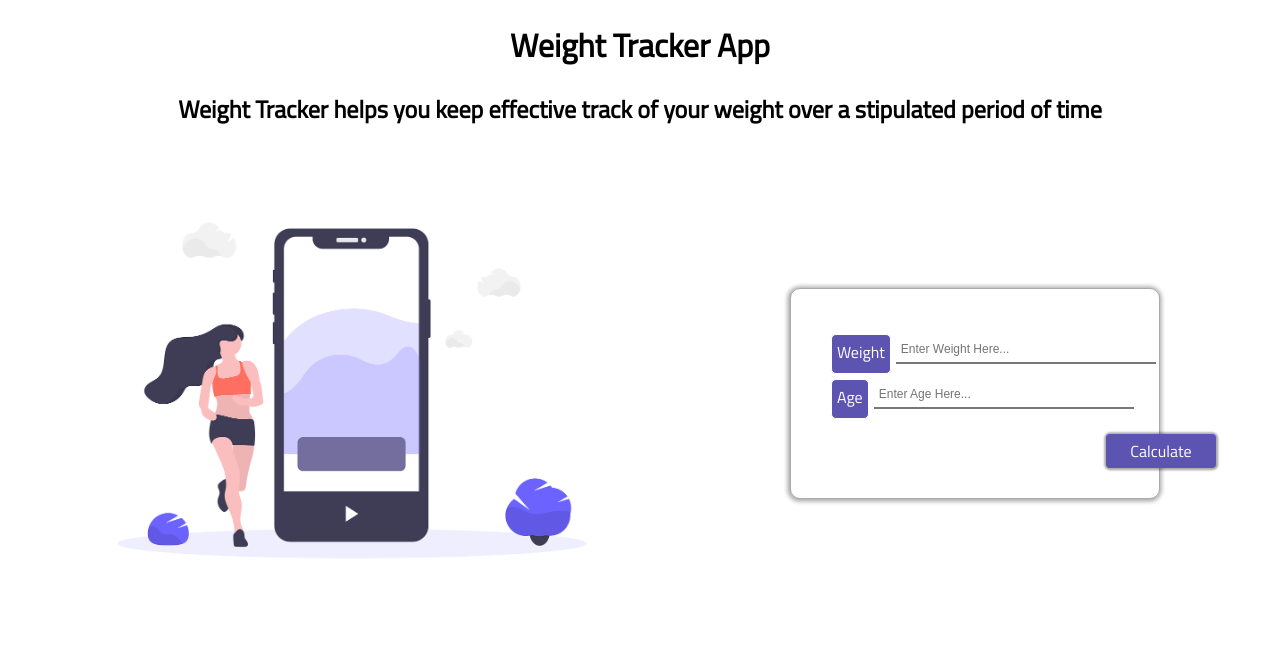
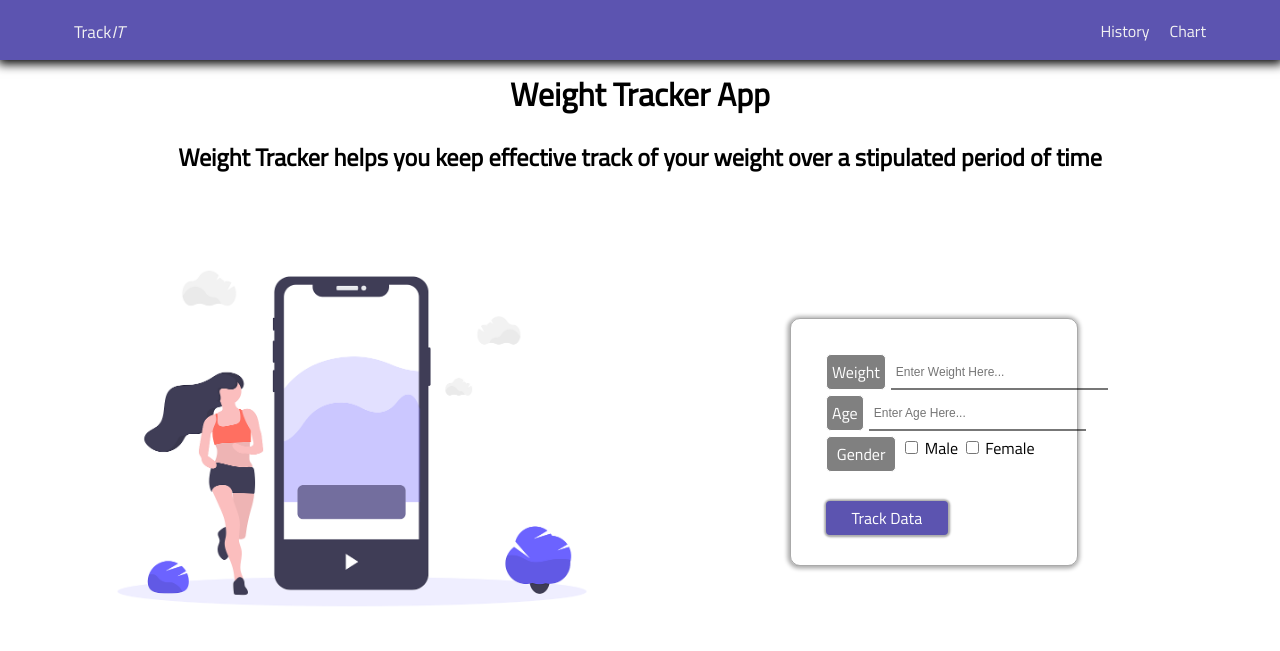
Before and after one commit to Hybee22/weight-tracker, a plain HTML site: page index.html in a window 1280 px wide. Drawn offline with Linux system fonts and the light colour scheme.

Commit message:
added a few styles to the project

```diff
--- a/assets/css/style.css
+++ b/assets/css/style.css
@@ -12,6 +12,47 @@ body {
 .container {
   max-width: 90%;
   margin: 20px auto;
+}
+
+.navbar {
+  overflow: hidden;
+  background-color: var(--mainColor);
+  position: fixed;
+  top: 0;
+  width: 100%;
+  height: 60px;
+  box-shadow: 0 1.5px 10px 2.5px #000;
+}
+
+.navbar a.right {
+  float: right;
+  display: block;
+  color: #f2f2f2;
+  text-align: center;
+  padding: 14px 10px;
+  text-decoration: none;
+  font-size: 16px;
+}
+
+.navbar a {
+  float: left;
+  display: block;
+  color: #f2f2f2;
+  text-align: center;
+  padding: 14px 10px;
+  text-decoration: none;
+  font-size: 17px;
+  position: relative;
+  bottom: 15px;
+}
+
+.navbar a.right:hover {
+  background: #ddd;
+  color: black;
+}
+
+.header-text {
+  margin-top: 70px;
 }
 
 .center {
@@ -37,8 +78,7 @@ body {
 }
 
 .card {
-  padding: 40px;
-  width: 100%;
+  padding: 10px 5px;
   border: 1px solid #0005;
   border-radius: 10px;
   box-shadow: -0.5px 0.5px 4px 2px #0005;
@@ -47,15 +87,16 @@ body {
   left: 150px;
 }
 
-.card.card-content {
-  padding: 20px;
-  width: 400px;
+.card .card-content {
+  padding: 20px 30px;
+  width: auto;
+  box-sizing: border-box;
 }
 
 .input-field {
   position: relative;
   display: grid;
-  grid-template-columns: 1fr 1fr;
+  grid-template-columns: 1fr 2fr;
   gap: 5px;
   margin-top: 5px;
 }
@@ -66,18 +107,15 @@ body {
   outline: none;
   padding: 10px 0;
   font-size: 16px;
-  margin-bottom: 10px;
   background: transparent;
   border-bottom: 2px solid #0008;
-  width: 250px;
   display: block;
   padding: 5px;
-  transition: width 0.35s ease-in-out;
+  /* transition: width 0.35s ease-in-out; */
 }
 
 .input-field input:focus {
   border-color: var(--mainColor);
-  /* width: 350px; */
 }
 
 .input-field input::placeholder {
@@ -85,18 +123,19 @@ body {
 }
 
 .input-field label {
-  background: var(--mainColor);
+  background: grey;
   color: white;
   display: inline-block;
   padding: 5px;
   text-align: center;
   border: 1px solid #fff;
   border-radius: 5px;
+  /* width: 111.76px; */
 }
 
 .btn {
   padding: 5px;
-  width: 100px;
+  width: 111.76px;
   text-align: center;
   border-radius: 4px;
   cursor: pointer;
@@ -115,10 +154,43 @@ body {
 .submit-btn {
   box-shadow: 0.25px 0.25px 2px 2px #0005;
   position: relative;
-  left: 275px;
-  top: 10px;
+  /* top: 10px; */
+  right: 0;
 }
 
+@media screen and (max-width: 992px) {
+}
+
+/* On screens that are 600px or less, set the background color to olive */
+@media screen and (max-width: 600px) {
+  .hero {
+    grid-template-columns: 1fr;
+    align-items: center;
+    justify-content: center;
+  }
+}
+
+@media screen and (max-width: 480px) {
+  .hero-img img {
+    width: 100%;
+  }
+  .card {
+    left: 0px;
+  }
+
+  .header-text h1 {
+    font-size: 24px;
+  }
+
+  .header-text h2 {
+    font-size: 12px;
+  }
+
+  .hero .hero-img,
+  .hero .hero-content {
+    max-width: 100%;
+  }
+}
 /* .input-field label {
   position: absolute;
   bottom: 0;
--- a/index.html
+++ b/index.html
@@ -12,6 +12,13 @@
     <title>Weight Tracker App</title>
   </head>
   <body>
+    <div class="navbar">
+      <div class="container">
+        <a>Track<i>IT</i></a>
+        <a class="right" href="#">Chart</a>
+        <a class="right" href="#">History</a>
+      </div>
+    </div>
     <div class="container">
       <div class="center header-text">
         <h1>Weight Tracker App</h1>
@@ -47,8 +54,23 @@
                   />
                 </div>
                 <div class="input-field">
+                  <label for="gender">Gender</label>
+                  <div>
+                    <input type="checkbox" id="male" name="male" value="male" />
+                    Male
+                    <input
+                      type="checkbox"
+                      id="female"
+                      name="female"
+                      value="female"
+                    />
+                    Female
+                  </div>
+                </div>
+                <br />
+                <div class="input-field">
                   <a id="calculate" class="btn submit-btn btn-primary">
-                    Calculate
+                    Track Data
                   </a>
                 </div>
               </form>
@@ -57,5 +79,6 @@
         </div>
       </div>
     </div>
+    <footer></footer>
   </body>
 </html>
```
